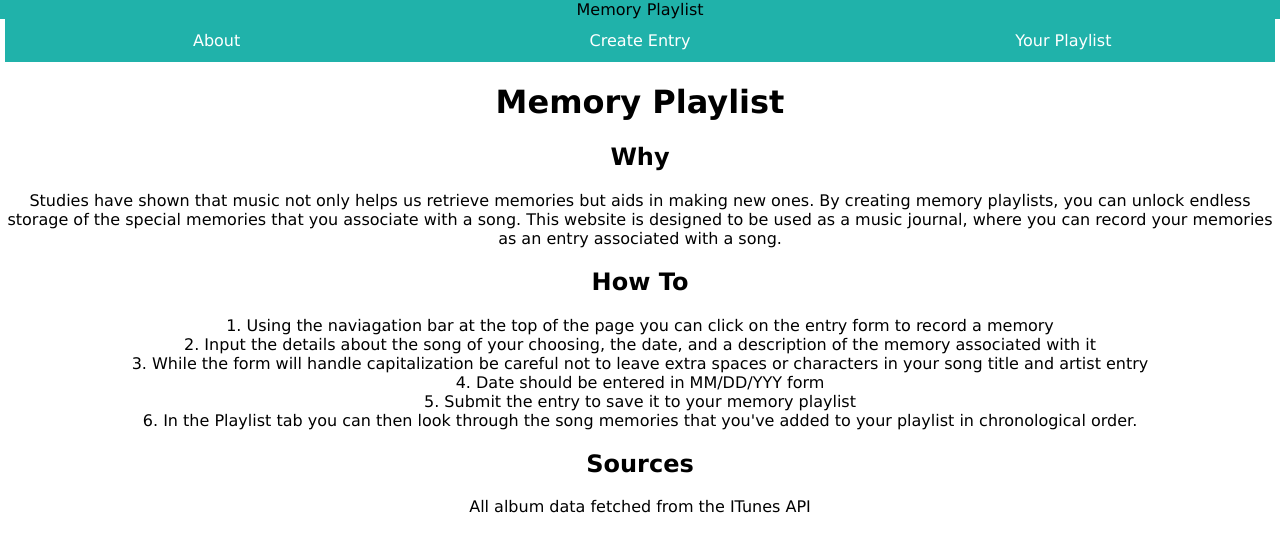
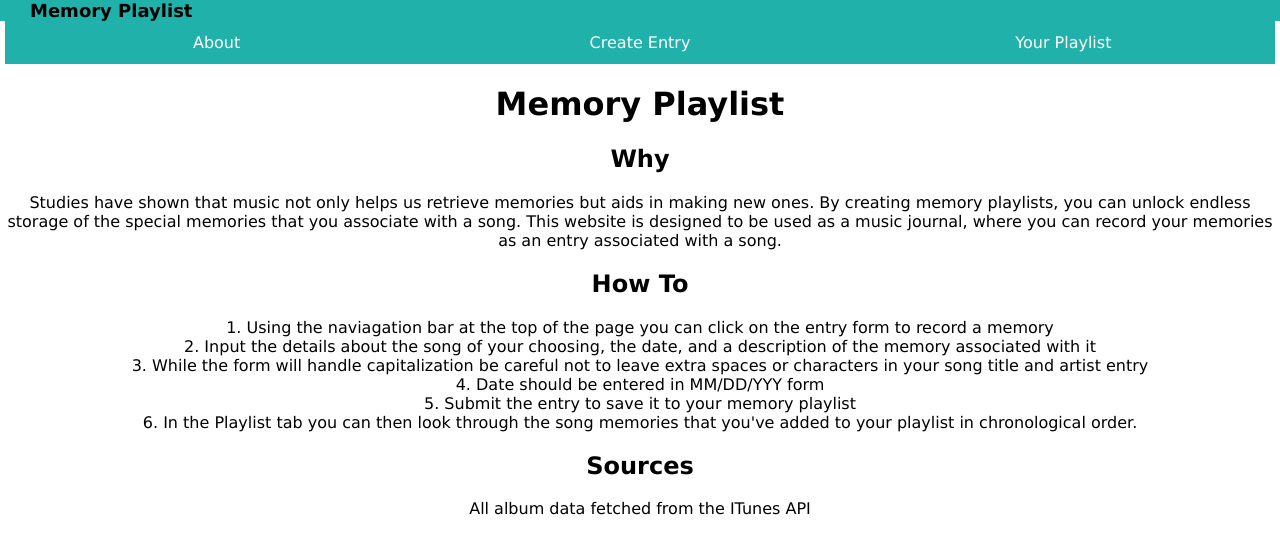
Before and after one commit to laurenmetz17/project2, a React (Create React App) app in the folder project2app/: page / in a window 1280 px wide. Shown: the top 554 px of the page. Built offline with nearby package versions, Linux system fonts and the light colour scheme.

Commit message:
add more styling for header

```diff
--- a/project2app/src/index.css
+++ b/project2app/src/index.css
@@ -34,3 +34,10 @@ code {
 * {
   font-family: Verdana, Geneva, Tahoma, sans-serif;
 }
+
+header {
+  font-size: large;
+  font-weight: bolder;
+  text-align: left;
+  padding-left: 30px;
+}
```
